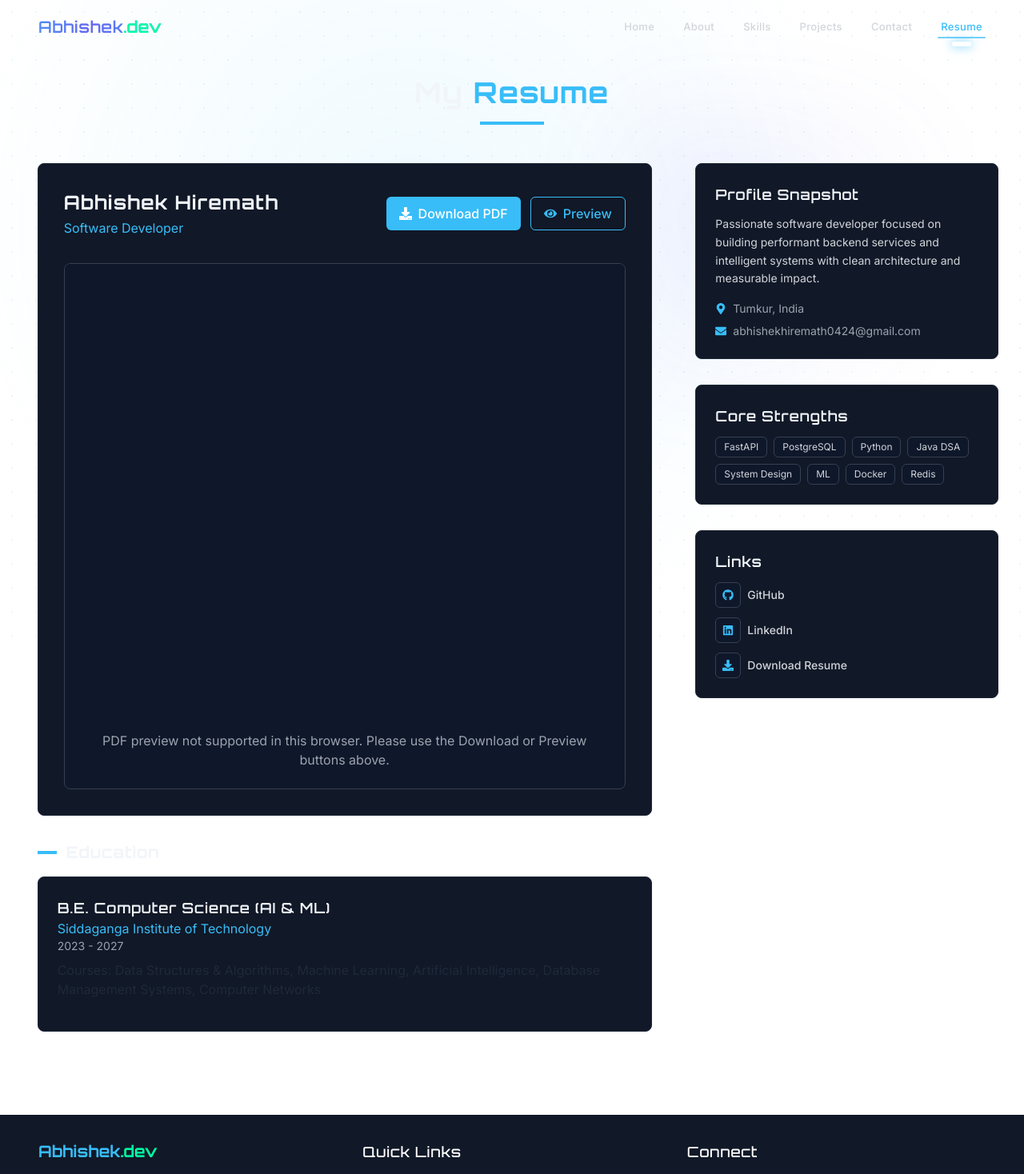
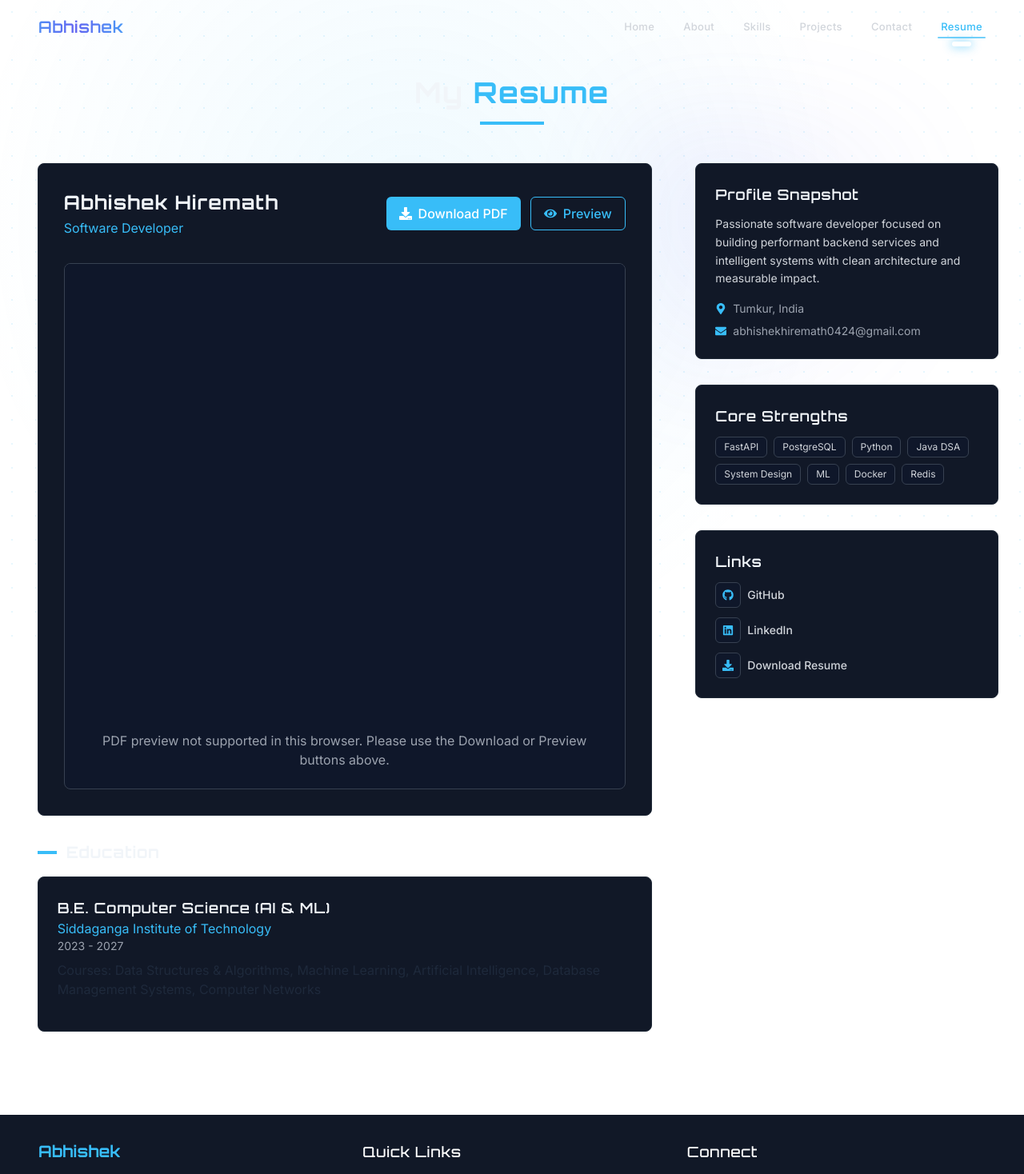
Before and after one commit to Savyasachi-2005/portfolio, a React (Vite) app: page /resume in a window 1280 px wide. Shown: the top 1468 px of the page at 80% size. Built offline with nearby package versions, Linux system fonts and the light colour scheme.

Commit message:
fix: Remove domain suffix from name in Footer and Navbar components

```diff
--- a/src/components/Footer.tsx
+++ b/src/components/Footer.tsx
@@ -12,7 +12,7 @@ const Footer = () => {
           <div className="space-y-4">
             <Link to="/" className="flex items-center">
               <span className="font-orbitron text-xl font-bold text-cyber-blue">
-                Abhishek<span className="text-cyber-neon">.dev</span>
+                Abhishek<span className="text-cyber-neon"></span>
               </span>
             </Link>
             <p className="text-sm text-gray-400 max-w-xs">
--- a/src/components/Navbar.tsx
+++ b/src/components/Navbar.tsx
@@ -42,7 +42,7 @@ const Navbar = () => {
         <div className="flex items-center justify-between w-full gap-6">
           <Link to="/" className="flex items-center group">
             <span className="gradient-text bg-clip-text font-orbitron text-lg md:text-xl font-semibold tracking-wide select-none">
-              Abhishek<span className="text-cyber-neon">.dev</span>
+              Abhishek<span className="text-cyber-neon"></span>
             </span>
           </Link>
 
```
